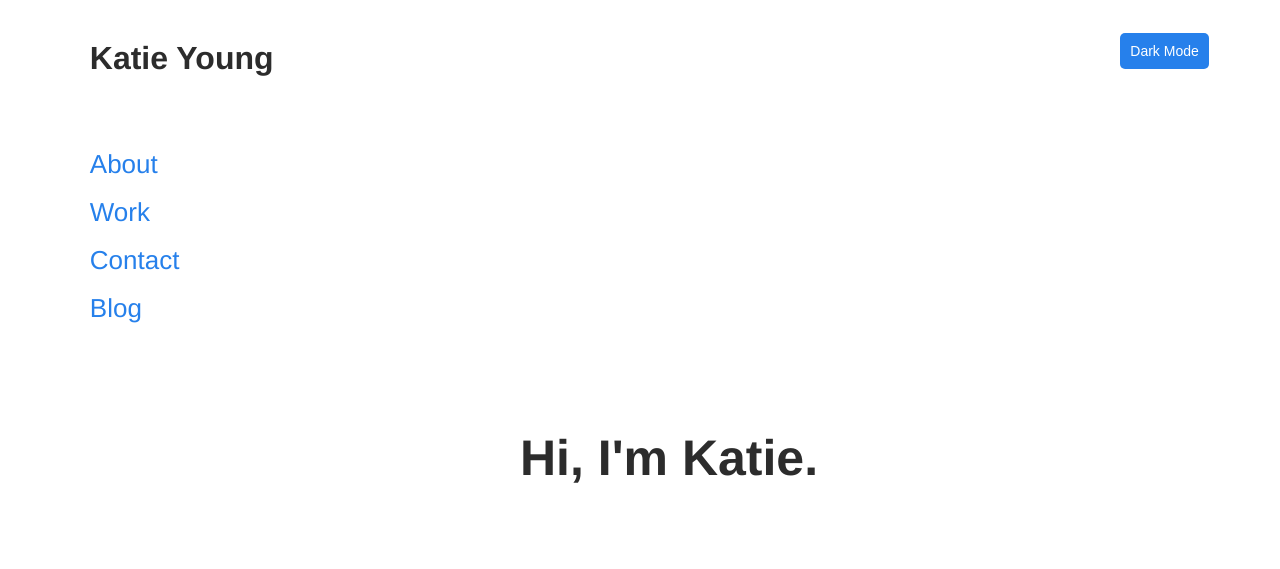
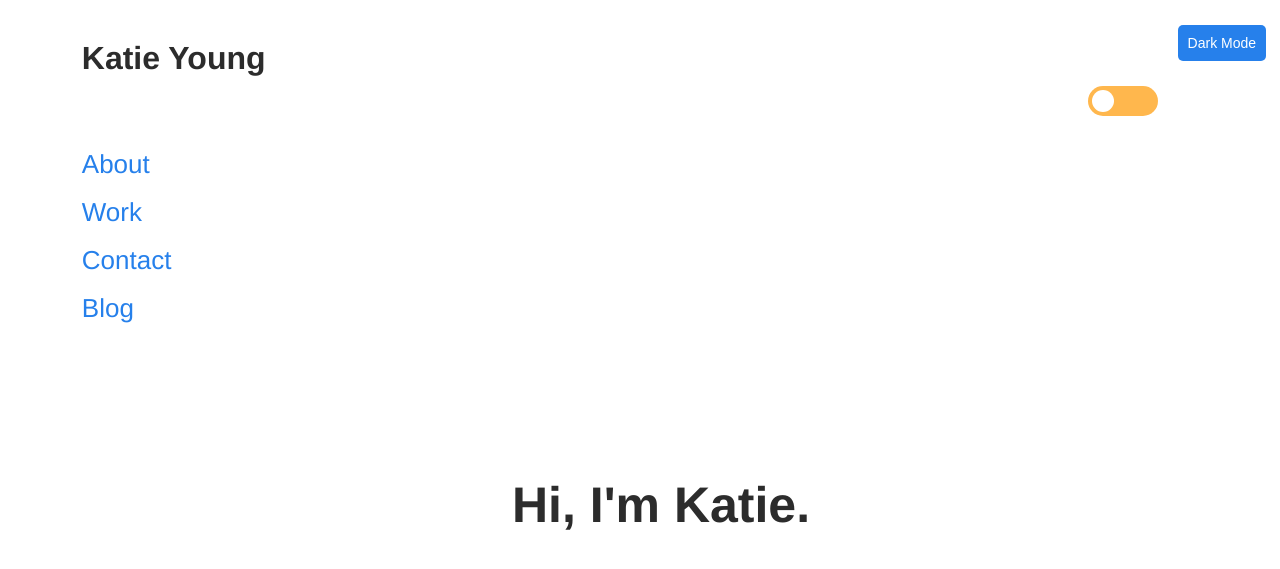
Before and after one commit to kaydyoung/kaydyoung.github.io, a Jekyll site: the page built from index.html, in a window 1280 px wide and 900 px high. Shown: the top 569 px of the window. Built offline with Jekyll 4.4.1, drawn with Linux system fonts in a browser that asks for light colours.

Commit message:
lots dark mode updates
added a toggle that doesn't work

```diff
--- a/_layouts/contact.html
+++ b/_layouts/contact.html
@@ -9,8 +9,8 @@
     {% feed_meta %}
     {% seo %}
   </head>
-  <body>
-    <button id="btn-toggle" onClick="toggleDark()">Light Mode</button>
+  <body class="light">
+    <button id="btn-toggle" onClick="toggleDark()">Dark Mode</button>
     {% include header.html %}
     {% include navigation.html %}
     {{ content }}
--- a/_sass/main.scss
+++ b/_sass/main.scss
@@ -13,11 +13,12 @@
 
 /* DARK MODE */
 .dark {
-  --background: #354349;
-  --nav: #DBE9D5;
-  --titles: #DBE9D5;
-  --mainText: #E8EBCF;
-  --subText: #E8EBCF;
+  //--background: #354349;
+  --background: #161b22;
+  --nav: #6a737d;
+  --titles: #dbe9d5;
+  --mainText: #8b949e;
+  --subText: #8b949e;
   //--primary:
   //--secondary:
   //--secondary-darker:
@@ -34,7 +35,7 @@
   align-items: center;
   font-size: 14px;
   font-weight: 500;
-  margin-left: 88%;
+  margin-left: 92%;
   margin-top: 25px;
   z-index: 100;
   position: relative;
@@ -168,42 +169,6 @@ color: var(--mainText);
   max-width: 600px;
 }
 
-.blog-post-header {
-  display: flex;
-  flex-direction: column;
-  margin-bottom: 10px;
-  width: 250px;
-}
-
-.blog-post-header h2 {
-  margin-bottom: 0;
-  font-weight: 400;
-  font-size: 18px;
-  font-style: italic;
-}
-
-.blog-post-list {
-  width: 850px;
-  display: flex;
-  flex-direction: row;
-  justify-content: space-between;
-  padding-left: 0;
-  flex-wrap: wrap;
-}
-
-.blog-post-list-items h2 {
-  margin-bottom: 0;
-}
-
-.blog-post-list-items {
-  max-width: 400px;
-  margin-bottom: 20px;
-}
-
-.tags {
-
-}
-
 .resume-link {
   margin-top: 20px;
 }
@@ -235,6 +200,14 @@ color: var(--mainText);
 
 .social-icons img {
   padding-right: 50px;
+  fill: var(--secondary);
+}
+
+.social-icons svg {
+  padding-right: 50px;
+  fill: var(--subText);
+  max-width: 50px;
+  max-height: 50px;
 }
 
 .contact {
@@ -316,3 +289,72 @@ color: var(--mainText);
   height: 50px;
   width: 85vw;
 }
+
+/* EXPERIMENTAL: DARK MODE TOGGLE CUTE */
+*, *::before, *::after {
+  margin: 0;
+  padding: 0;
+  box-sizing: inherit;
+}
+
+html { box-sizing: border-box; }
+
+.container {
+  align-items: center;
+  margin-left: 85%;
+  margin-right: 10vw;
+  margin-top: 25px;
+  z-index: 100;
+  position: relative;
+  transition: all 1s linear;
+
+  &.color {
+    background: #373737;
+  }
+}
+
+.btn {
+  width: 70px;
+  height: 30px;
+  position: relative;
+
+  &__background {
+    position: fixed;
+    width: 70px;
+    height: 30px;
+    border-radius: 50px;
+    background: #FFB74D;
+    cursor: pointer;
+    transition: all 1s ease;
+
+    &.color {
+      background: #893fd7;
+    }
+  }
+
+  &__face {
+    position: absolute;
+    top: 4px;
+    left: 4px;
+    width: 22px;
+    height: 22px;
+    border-radius: 50%;
+    background: #fff;
+
+    &.move {
+      transform: translateX(90px);
+    }
+  }
+}
+
+/*
+  &__animation {
+    &.move {
+      animation: rotate .5s ease forwards;
+    }
+
+    &.move-reverse {
+      animation: rotate-reverse .5s ease forwards;
+    }
+  }
+*/
--- a/_sass/mainWarm.scss
+++ /dev/null
@@ -1,359 +0,0 @@
-//Theme
-$text: #3c2621;
-$bg: #f9f4ed;
-$light-accent: #d2c7bd;
-$bright-accent: #a1442c;
-$bright-accent2: #5b0004;
-
-
-body {
-  font-family: 'Helvetica';
-  color: $text;
-  background-color: $bg;
-}
-
-p {
-  font-family: 'Lora';
-}
-
-h1 {
-  margin-top: 0;
-  font-size: 50px;
-  font-weight: bold;
-  margin-bottom: 30px;
-}
-
-a {
-  color: $text;
-  font-weight: bold;
-  padding: 5px;
-  text-decoration: none;
-}
-
-a:hover {
-  text-decoration: underline;
-}
-
-h2 {
-  font-size: 22px;
-  font-weight: 400;
-  margin-top: 0;
-  margin-bottom: 30px;
-  padding: 5px;
-  line-height: 1.4;
-  //max-width: 600px;
-}
-
-p {
-font-size: 20px;
-font-weight: 300;
-line-height: 1.6;
-}
-
-.header {
-  top: 0;
-  padding-top: 40px;
-  margin-left: 6vw;
-  height: 50px;
-  width: 85vw;
-  position: fixed;
-  /*
-  background-color: #f5f5f5;
-  border: none;
-  border-bottom-style: solid;
-  border-bottom-width: 2px;
-  border-bottom-color: #2c2c2c;
-  */
-}
-
-.header a {
-  font-size: 26px;
-}
-
-.header a:hover {
-  //text-decoration: none;
-}
-
-.katie-header{
-  color: $bright-accent;
-  text-decoration: underline;
-}
-
-.current {
-  color: $bright-accent;
-  text-decoration: underline;
-}
-
-.side-nav {
-  display: flex;
-  flex-direction: column;
-  position: fixed;
-  margin-left: 6vw;
-  top: 15vh;
-  overflow: hidden;
-  font-size: 26px;
-}
-
-.side-nav a {
-  margin-bottom: 7px;
-}
-
-.side-nav a:hover {
-  text-decoration: underline;
-}
-
-.interests {
-  font-size: 50px;
-  color: black;
-}
-
-.katie-page-wrapper {
-  height: 100vh;
-  margin-left: 40vw;
-  display: flex;
-  flex-direction: column;
-  margin-top: 40vh;
-  align-items: flex-start;
-  margin-right: 10vw;
-  overflow: hidden;
-}
-
-.page-wrapper {
-  height: 100vh;
-  margin-left: 35vw;
-  display: flex;
-  flex-direction: column;
-  margin-top: 16vh;
-  align-items: flex-start;
-  margin-right: 10vw;
-}
-
-.page-wrapper p {
-  max-width: 700px;
-  //padding-bottom: 20px;
-}
-
-/*
-.katie-page-wrapper-row {
-  display: flex;
-  flex-direction: row;
-  align-items: center;
-  justify-content: center;
-  margin-bottom: 3vh;
-}
-.katie-page-wrapper-column {
-  display: flex;
-  flex-direction: column;
-  margin-left: 3vw;
-}
-*/
-
-.katie-page-wrapper h1 {
-  font-size: 50px;
-  font-weight: bold;
-  margin-top: 0;
-  margin-bottom: 15px;
-  max-width: 525px;
-}
-
-.katie-page-wrapper img {
-  max-height: 175px;
-  width: auto;
-  border-radius: 50%;
-  margin-bottom: 20px;
-}
-
-.katie-page-wrapper p {
-  align-items: center;
-  text-align: left;
-  max-width: 600px;
-}
-
-.blog-post-header {
-  display: flex;
-  flex-direction: column;
-  margin-bottom: 10px;
-  width: 250px;
-}
-
-.blog-post-header h2 {
-  margin-bottom: 0;
-  font-weight: 400;
-  font-size: 18px;
-  font-style: italic;
-}
-
-.blog-post-list {
-  display: flex;
-  flex-direction: row;
-  padding-left: 0;
-  flex-wrap: wrap;
-  overflow: visible;
-}
-
-.blog-post-list-items p {
-  font-size: 12px;
-  margin-top: 5px;
-}
-
-.blog-post-list-items h2 {
-  margin-bottom: 0;
-  padding: 0;
-  text-decoration: none;
-}
-
-.blog-post-list-items a {
-  margin-bottom: 0;
-  padding: 0;
-  text-decoration: none;
-  font-weight: 400;
-}
-
-.blog-post-list-items {
-  width: 300px;
-  margin-right: 40px;
-  margin-bottom: 20px;
-}
-
-.blog-post-list-items img {
-  height: 250px;
-  width: 200px;
-}
-
-.categories {
-  display: flex;
-  flex-direction: row;
-}
-
-.categories h2 {
-  background-color: white;
-  outline-color: $text;
-  border: 1px solid;
-  margin-right: 20px;
-}
-
-.recent-posts h1 {
-  margin-top: 10vh;
-  margin-bottom: 5vh;
-}
-
-.tags {
-
-}
-
-.resume-link {
-  margin-top: 20px;
-}
-
-.resume-link a {
-  background-color: $bright-accent;
-  color: white;
-  text-decoration: none;
-  border-radius: 5px;
-  padding: 10px;
-  font-size: 18px;
-  font-family: "Helvetica";
-  font-weight: 500;
-  margin-top: 10px;
-}
-
-.resume-link a:hover {
-  background-color: #1367cb;
-}
-
-.work-content {
-  margin-top: 40px;
-}
-
-.social-icons {
-  max-width: 600px;
-  padding-top: 25px;
-}
-
-.social-icons img {
-  padding-right: 50px;
-}
-
-.contact {
-  margin-top: 60px;
-  width: 100%;
-}
-
-.contact-form {
-  display: flex;
-  flex-direction: column;
-  max-width: 600px;
-}
-
-.contact-form input, textarea {
-  padding-top: 10px;
-  padding-bottom: 10px;
-  margin-bottom: 30px;
-  font-size: 18px;
-  font-family: "Helvetica";
-  color: $text;
-  outline: none;
-  border: none;
-  border-bottom-style: solid;
-  border-bottom-width: 2px;
-  border-bottom-color: $text;
-  background-color: transparent;
-  height: 30px;
-}
-
-.contact-form input::placeholder, textarea::placeholder {
-  color: $text;
-}
-
-.contact-form textarea {
-  resize: none;
-}
-
-.contact-form input:focus, textarea:focus {
-  outline: none;
-  border: none;
-  border-bottom-style: solid;
-  border-bottom-width: 2px;
-  border-bottom-color: $bright-accent;
-}
-
-.contact-form input:focus::placeholder, textarea:focus::placeholder {
-  color: $light-accent;
-}
-
-.contact-form input:focus {
-  outline: none;
-}
-
-.contact-form button {
-  outline: none;
-  background-color: $bright-accent;
-  color: white;
-  border: none;
-  border-radius: 5px;
-  padding: 10px;
-  align-items: center;
-  font-size: 18px;
-  font-weight: 500;
-  margin-top: 15px;
-}
-
-.contact-form button:hover {
-  outline: none;
-  background-color: #1367cb;
-}
-
-.footer {
-  display: flex;
-  flex-direction: row;
-  justify-content: flex-end;
-  align-items: center;
-  bottom: 25px;
-  margin-left: 6vw;
-  height: 50px;
-  width: 90vw;
-}
-
-.footer a {
-  font-weight: 400;
-}
--- a/assets/js/darkmodetoggle.js
+++ b/assets/js/darkmodetoggle.js
@@ -10,9 +10,39 @@ function toggleDark() {
       document.getElementById("btn-toggle").innerHTML = mode;
     }
 
-//Saving preferences
-if (mode = "Light Mode") {
-  localStorage.setItem("preffered-mode", "light");
-} else {
-  localStorage.setItem("preffered-mode", "dark")
-  }
+
+/* Saving Preferences
+
+const theme = document.getElementById("btn-toggle").innerHTML
+
+window.localStorage.setItem("pref", theme);
+
+window.localStorage.getItem("pref")
+*/
+
+document.getElementsByClassName('.btn__background').onClick(function() {
+  document.getElementsByClassName('.container').toggleClass('color');
+  document.getElementsByClassName('.btn__background').toggleClass('color');
+  document.getElementsByClassName('.btn__face').toggleClass('move');
+    document.getElementsByClassName('.btn__animation').toggleClass(function(){
+      return $(this).is('.move-reverse, .move') ? 'move-reverse move' : 'move';
+    })
+});
+
+/*
+$('.btn__background').on('click', function() {
+  $('.container').toggleClass('color');
+  $('.btn__background').toggleClass('color');
+  $('.sun-box').toggleClass('move');
+  $('.moon-box').toggleClass('move');
+
+  $('.btn__face').toggleClass('move');
+  $('.btn__eye-left, .btn__eye-right').toggleClass(function(){
+    return $(this).is('.open, .close') ? 'open close' : 'close';
+  });
+  $('.btn__mouth').toggleClass('close');
+
+  $('.btn__animation').toggleClass(function(){
+    return $(this).is('.move-reverse, .move') ? 'move-reverse move' : 'move';
+  })});
+*/
--- a/contactme.html
+++ b/contactme.html
@@ -6,7 +6,7 @@ title: Contact
 <div class="page-wrapper">
 <h1>Contact</h1>
 <div class="social-icons">
-  <a href="https://github.com/kaydyoung" target="_blank"><img src="/assets/images/github.svg" alt=github"></a>
+  <a href="https://github.com/kaydyoung" target="_blank"><svg src="/assets/images/github.svg" alt=github"></svg></a>
   <a href="https://www.instagram.com/kaydyoung" target="_blank"><img src="/assets/images/instagram.svg" alt=instagram"></a>
   <a href="https://www.linkedin.com/in/katherinedyoung/" target="_blank"><img src="/assets/images/linkedin.svg" alt=linkedin"></a>
   <a href="https://www.youtube.com" target="_blank"><img src="/assets/images/youtube.svg" alt=youtube"></a>
--- a/index.html
+++ b/index.html
@@ -3,7 +3,27 @@ layout: default
 title: Katie
 ---
 
+<div class="container">
+
+  <div class="sun-box"><div class="sun"></div></div>
+  <div class="moon-box"><div class="moon"></div></div>
+
+  <div class="btn">
+    <div class="btn__background">
+
+      <div class="btn__face">
+        <div class="btn__animation">
+          <span class="btn__eye-left"></span>
+          <span class="btn__eye-right"></span>
+          <span class="btn__mouth"></span>
+        </div>
+      </div>
+
+    </div>
+
+  </div>
+</div>
+
 <div class="katie-page-wrapper">
     <h1>Hi, I'm Katie.</h1>
 </div>
-<script type="text/javascript" src="/assets/js/darkmodetoggle.js"></script>
```
Also changed, not shown: assets/js/main.js (added), 7 other files.
